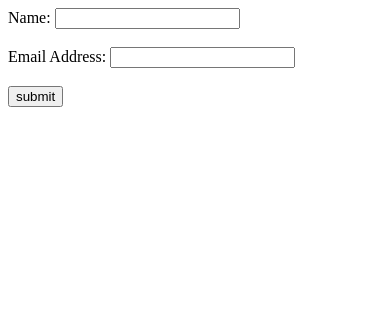
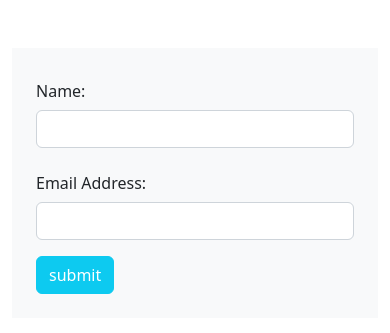
Before and after one commit to rehanmosabbir/ostad-php, a PHP site: page / in a window 390 px wide. Shown: the top 333 px of the page. Run offline with PHP 8.4, Linux system fonts and the light colour scheme.

Commit message:
modify index.php and personInfo.php

```diff
--- a/assignment-5/index.php
+++ b/assignment-5/index.php
@@ -4,15 +4,30 @@
     <meta charset="UTF-8" />
     <meta http-equiv="X-UA-Compatible" content="IE=edge" />
     <meta name="viewport" content="width=device-width, initial-scale=1.0" />
+    <link href="https://cdn.jsdelivr.net/npm/bootstrap@5.2.3/dist/css/bootstrap.min.css" rel="stylesheet" integrity="sha384-rbsA2VBKQhggwzxH7pPCaAqO46MgnOM80zW1RWuH61DGLwZJEdK2Kadq2F9CUG65" crossorigin="anonymous">
     <title>Document</title>
   </head>
   <body>
-    <form action="submit.php" method="post">
-      <label for="name">Name: </label>
-      <input type="text" name="name" id="name" /><br /><br />
-      <label for="email">Email Address: </label>
-      <input type="email" name="email" id="email" /><br /><br />
-      <input type="submit" value="submit" />
-    </form>
+    <div class="container mt-5">
+      <form action="submit.php" method="post" class="col-sm-6 bg-light  p-4">
+        <div class="row mb-3">
+          <label for="name" class="col-sm-3 col-form-label">Name: </label>
+          <div class="col-sm-9">
+            <input type="text" name="name" id="name" class="form-control"/>
+          </div>
+        </div>
+        <div class="row mb-3">
+          <label for="email" class="col-sm-3 col-form-label">Email Address: </label>
+          <div class="col-sm-9">
+            <input type="email" name="email" id="email" class="form-control"/>
+          </div>
+        </div>
+
+        <input type="submit" value="submit" class="btn btn-info text-white" />
+      </form>
+    </div>
+
+    <script src="https://cdn.jsdelivr.net/npm/@popperjs/core@2.11.6/dist/umd/popper.min.js" integrity="sha384-oBqDVmMz9ATKxIep9tiCxS/Z9fNfEXiDAYTujMAeBAsjFuCZSmKbSSUnQlmh/jp3" crossorigin="anonymous"></script>
+    <script src="https://cdn.jsdelivr.net/npm/bootstrap@5.2.3/dist/js/bootstrap.min.js" integrity="sha384-cuYeSxntonz0PPNlHhBs68uyIAVpIIOZZ5JqeqvYYIcEL727kskC66kF92t6Xl2V" crossorigin="anonymous"></script>
   </body>
 </html>
--- a/assignment-5/personInfo.php
+++ b/assignment-5/personInfo.php
@@ -4,6 +4,6 @@ $person = new Person( "Md. Mosabbir Hossain", "rehanmosabbir@gmail.com" );
 $person->setName( "Rezwana Sarmin" );
 $person->setEmail( "rokti.red@gmail.com" );
 
-echo "<h2>Person Information:</h2>";
+echo "<h2 class='h1'>Person Information:</h2>";
 echo "Name: " . $person->getName() . "<br>";
 echo "Email: " . $person->getEmail() . "<br><br>";
```
